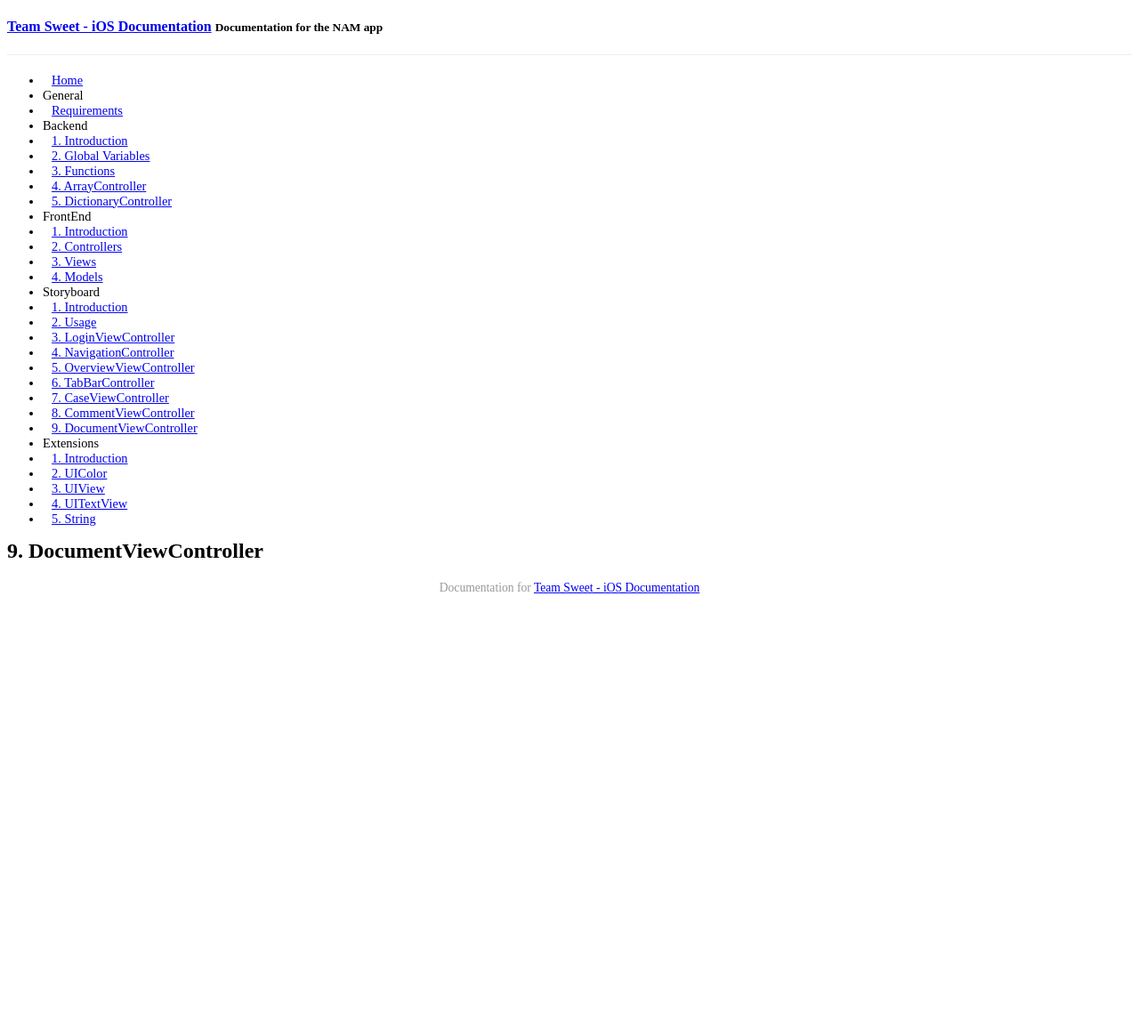
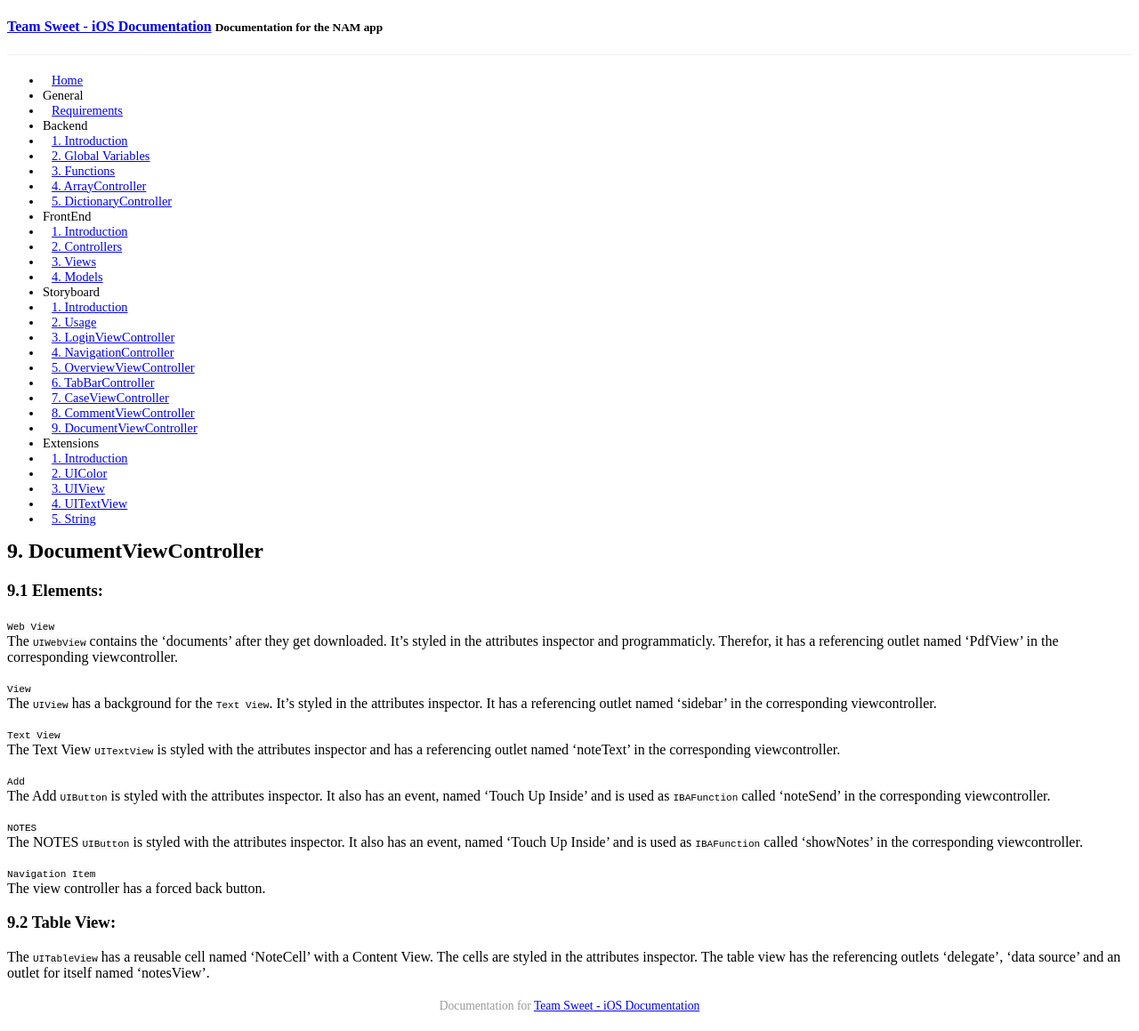
Before and after one commit to Aspoz/Sweet-iOS-Docs, a Jekyll site: the page built from _posts/2015-01-12-storyboard-documentviewcontroller.md, in a window 1280 px wide. Shown: the whole page at 89% size. Built offline with Jekyll 4.4.1, drawn with Linux system fonts in a browser that asks for light colours; Markdown is read by kramdown in place of the engine named in the settings; a style sheet for code colours, icons or effects is not loaded; before the commit the page ends 900 px from its top, so only the background shows below that.

Commit message:
add document view controller

```diff
--- a/_posts/2015-01-12-storyboard-documentviewcontroller.md
+++ b/_posts/2015-01-12-storyboard-documentviewcontroller.md
@@ -4,3 +4,25 @@ title: "9. DocumentViewController"
 category: story
 date: 2015-01-12 16:45:49
 ---
+
+### 9.1 Elements:
+`Web View`
+The `UIWebView` contains the 'documents' after they get downloaded. It's styled in the attributes inspector and programmaticly. Therefor, it has a referencing outlet named 'PdfView' in the corresponding viewcontroller.
+
+`View`
+The `UIView` has a background for the `Text View`. It's styled in the attributes inspector. It has a referencing outlet named 'sidebar' in the corresponding viewcontroller.
+
+`Text View`
+The Text View `UITextView` is styled with the attributes inspector and has a referencing outlet named 'noteText' in the corresponding viewcontroller.
+
+`Add`
+The Add `UIButton` is styled with the attributes inspector. It also has an event, named 'Touch Up Inside' and is used as `IBAFunction` called 'noteSend' in the corresponding viewcontroller.
+
+`NOTES`
+The NOTES `UIButton` is styled with the attributes inspector. It also has an event, named 'Touch Up Inside' and is used as `IBAFunction` called 'showNotes' in the corresponding viewcontroller.
+
+`Navigation Item`
+The view controller has a forced back button.
+
+### 9.2 Table View:
+The `UITableView` has a reusable cell named 'NoteCell' with a Content View. The cells are styled in the attributes inspector. The table view has the referencing outlets 'delegate', 'data source' and an outlet for itself named 'notesView'.
```
